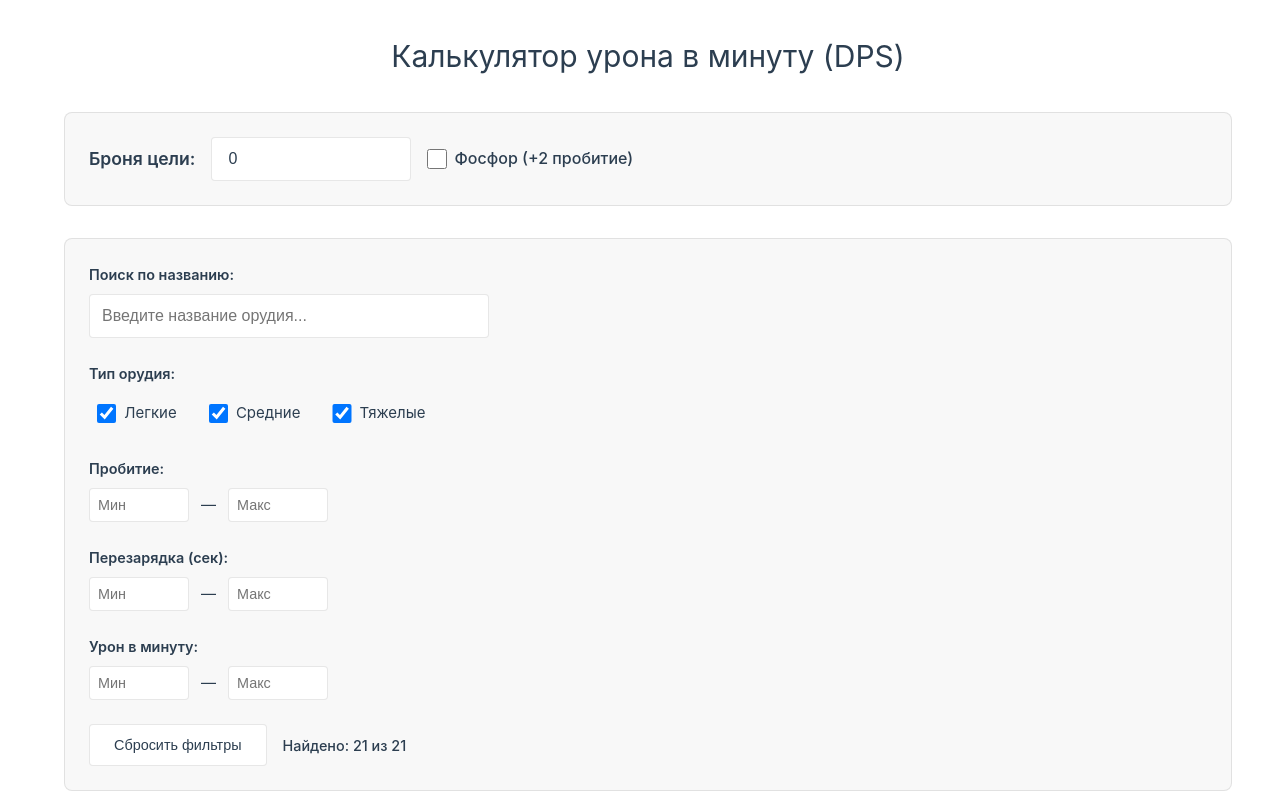
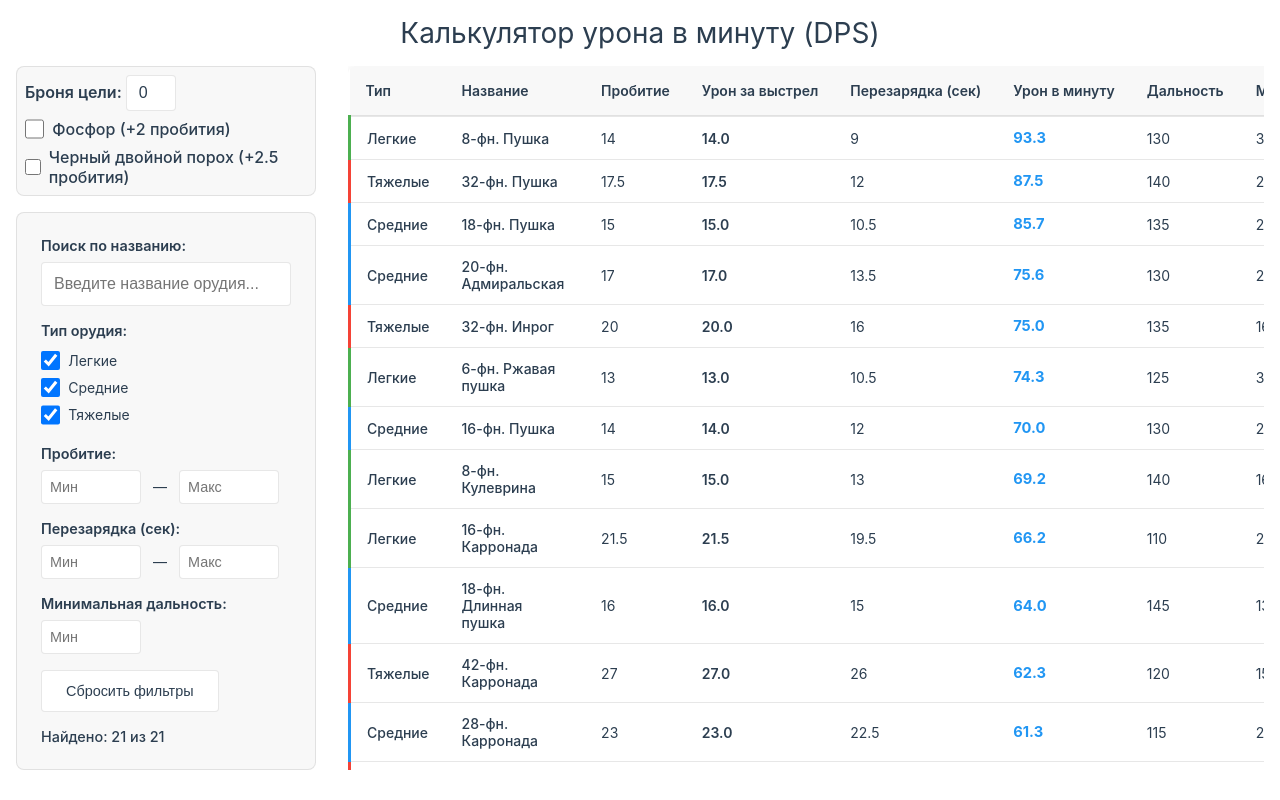
Before and after one commit to Fr1gate/wosb-cannons, a Vue app: page / in a window 1280 px wide. Shown: the top 800 px of the page. Built offline with nearby package versions, Linux system fonts and the light colour scheme.

Commit message:
new design, filter for range, double black powder checkbox

```diff
--- a/src/App.vue
+++ b/src/App.vue
@@ -34,50 +34,8 @@ const currentComponent = computed(() => {
 
 <style lang="scss" scoped>
 .app {
-  min-height: 100vh;
+  // min-height: 100vh;
   background: var(--color-background);
-}
-
-.navigation {
-  display: flex;
-  gap: 0.5rem;
-  padding: 1rem 2rem;
-  background: var(--color-background-soft);
-  border-bottom: 1px solid var(--color-border);
-  flex-wrap: wrap;
-
-  .nav-button {
-    padding: 0.75rem 1.5rem;
-    background: var(--color-background);
-    border: 1px solid var(--color-border);
-    border-radius: 4px;
-    color: var(--color-text);
-    cursor: pointer;
-    font-size: 1rem;
-    transition: all 0.2s;
-    font-weight: 500;
-
-    &:hover {
-      background: var(--color-background-mute);
-      border-color: var(--color-border-hover);
-    }
-
-    &.active {
-      background: var(--color-heading);
-      color: var(--color-background);
-      border-color: var(--color-heading);
-    }
-  }
-}
-
-@media (max-width: 768px) {
-  .navigation {
-    padding: 1rem;
-
-    .nav-button {
-      padding: 0.5rem 1rem;
-      font-size: 0.9rem;
-    }
-  }
+  width: 100%;
 }
 </style>
--- a/src/pages/DPSMeter.vue
+++ b/src/pages/DPSMeter.vue
@@ -1,8 +1,9 @@
 <template>
+  <h1>Калькулятор урона в минуту (DPS)</h1>
   <div class="dps-meter">
-    <h1>Калькулятор урона в минуту (DPS)</h1>
-
+    <div class="settings-block">
       <div class="armor-input-section">
+        <div>
           <label for="armor-input" class="armor-label"> Броня цели: </label>
           <input
             id="armor-input"
@@ -13,20 +14,28 @@
             placeholder="Введите броню цели"
             class="armor-input"
           />
+        </div>
+        <div>
           <label class="phosphorus-checkbox-label">
             <input
               v-model="isPhosphorusActive"
               type="checkbox"
               class="phosphorus-checkbox"
             />
-        <span>Фосфор (+2 пробитие)</span>
+            <span>Фосфор (+2 пробития)</span>
           </label>
         </div>
-
-    <div
-      v-if="targetArmor !== null && targetArmor >= 0"
-      class="results-section"
-    >
+        <div>
+          <label class="phosphorus-checkbox-label">
+            <input
+              v-model="isBlackPowderActive"
+              type="checkbox"
+              class="phosphorus-checkbox"
+            />
+            <span>Черный двойной порох (+2.5 пробития)</span>
+          </label>
+        </div>
+      </div>
       <div class="filters">
         <div class="filter-group">
           <label class="filter-label">Поиск по названию:</label>
@@ -96,19 +105,13 @@
         </div>
 
         <div class="filter-group">
-          <label class="filter-label">Урон в минуту:</label>
+          <label class="filter-label">Минимальная дальность:</label>
           <div class="range-inputs">
             <input
-              v-model.number="dpsMin"
+              v-model.number="rangeMin"
               type="number"
               placeholder="Мин"
-              class="range-input"
-            />
-            <span>—</span>
-            <input
-              v-model.number="dpsMax"
-              type="number"
-              placeholder="Макс"
+              step="10"
               class="range-input"
             />
           </div>
@@ -123,7 +126,9 @@
           </span>
         </div>
       </div>
+    </div>
 
+    <div class="results-section">
       <div v-if="filteredDpsData.length === 0" class="no-results">
         Нет результатов, соответствующих фильтрам
       </div>
@@ -173,10 +178,6 @@
         </table>
       </div>
     </div>
-
-    <div v-else class="placeholder">
-      Введите броню цели для расчета урона в минуту
-    </div>
   </div>
 </template>
 
@@ -186,6 +187,7 @@ import { cannons } from "../const/cannons.js";
 
 const targetArmor = ref(0);
 const isPhosphorusActive = ref(false);
+const isBlackPowderActive = ref(false);
 const searchQuery = ref("");
 const selectedTypes = ref(["light", "medium", "heavy", "special", "mortar"]);
 const penetrationMin = ref(null);
@@ -194,6 +196,7 @@ const reloadMin = ref(null);
 const reloadMax = ref(null);
 const dpsMin = ref(null);
 const dpsMax = ref(null);
+const rangeMin = ref(null);
 
 const availableTypes = [
   { value: "light", label: "Легкие" },
@@ -240,7 +243,13 @@ const getEffectivePenetration = (penetration) => {
     return null;
   }
   // Add +2 penetration if фосфор is active
-  return isPhosphorusActive.value ? penetration + 2 : penetration;
+  if (isPhosphorusActive.value) {
+    penetration = penetration + 2;
+  }
+  if (isBlackPowderActive.value) {
+    penetration = penetration + 2.5;
+  }
+  return penetration;
 };
 
 const calculateDamagePerShot = (penetration) => {
@@ -351,6 +360,11 @@ const filteredDpsData = computed(() => {
       return false;
     }
 
+    // filter by range
+    if (rangeMin.value !== null && item.cannon.range < rangeMin.value) {
+      return false;
+    }
+
     return true;
   });
 });
@@ -364,25 +378,46 @@ const resetFilters = () => {
   reloadMax.value = null;
   dpsMin.value = null;
   dpsMax.value = null;
+  rangeMin.value = null;
 };
 </script>
 
 <style lang="scss" scoped>
-.dps-meter {
-  padding: 2rem;
+// delete arrows
+/* Chrome, Safari, Edge, Opera */
+input::-webkit-outer-spin-button,
+input::-webkit-inner-spin-button {
+  -webkit-appearance: none;
+  margin: 0;
+}
+
+/* Firefox */
+input[type="number"] {
+  -moz-appearance: textfield;
+}
 
 h1 {
   color: var(--color-heading);
-    margin-bottom: 2rem;
+  margin-block: 1rem;
   text-align: center;
+}
+
+.dps-meter {
+  padding-inline: 1rem;
+  display: flex;
+  gap: 2rem;
+
+  .settings-block {
+    display: flex;
+    flex-direction: column;
   }
 
   .armor-input-section {
     display: flex;
-    align-items: center;
-    gap: 1rem;
-    margin-bottom: 2rem;
-    padding: 1.5rem;
+    flex-direction: column;
+    gap: 0.5rem;
+    margin-bottom: 1rem;
+    padding: 0.5rem;
     background: var(--color-background-soft);
     border-radius: 8px;
     border: 1px solid var(--color-border);
@@ -390,18 +425,18 @@ const resetFilters = () => {
     .armor-label {
       font-weight: 600;
       color: var(--color-heading);
-      font-size: 1.1rem;
+      font-size: 1rem;
       white-space: nowrap;
     }
 
     .armor-input {
-      padding: 0.75rem 1rem;
+      padding: 0.5rem 0.75rem;
       border: 1px solid var(--color-border);
       border-radius: 4px;
       background: var(--color-background);
       color: var(--color-text);
       font-size: 1rem;
-      width: 200px;
+      width: 50px;
       transition: border-color 0.2s;
 
       &:focus {
@@ -430,8 +465,6 @@ const resetFilters = () => {
       }
     }
   }
-
-  .results-section {
   .filters {
     background: var(--color-background-soft);
     padding: 1.5rem;
@@ -440,7 +473,7 @@ const resetFilters = () => {
     border: 1px solid var(--color-border);
 
     .filter-group {
-        margin-bottom: 1.5rem;
+      margin-bottom: 1rem;
 
       &:last-child {
         margin-bottom: 0;
@@ -459,7 +492,7 @@ const resetFilters = () => {
       }
 
       .search-input {
-          width: 100%;
+        width: 250px;
         max-width: 400px;
         padding: 0.75rem;
         border: 1px solid var(--color-border);
@@ -477,15 +510,15 @@ const resetFilters = () => {
 
       .type-filters {
         display: flex;
+        flex-direction: column;
         flex-wrap: wrap;
-          gap: 1rem;
 
         .type-filter-label {
           display: flex;
           align-items: center;
           gap: 0.5rem;
+          padding-block: 0.25rem;
           cursor: pointer;
-            padding: 0.5rem;
           border-radius: 4px;
           transition: background-color 0.2s;
 
@@ -560,6 +593,11 @@ const resetFilters = () => {
       }
     }
   }
+
+  .results-section {
+    max-height: calc(100vh - 6rem);
+    flex-grow: 1;
+    overflow: auto;
 
     .no-results {
       text-align: center;
--- a/src/styles/base.scss
+++ b/src/styles/base.scss
@@ -50,22 +50,21 @@
   }
 }
 
-*,
-*::before,
-*::after {
+* {
   box-sizing: border-box;
   margin: 0;
   font-weight: normal;
+
+  // scroll
+  scrollbar-width: thin;
+}
+*::-webkit-scrollbar-track {
+  background: var(--color-background);
 }
 
 body {
-  min-height: 100vh;
   color: var(--color-text);
   background: var(--color-background);
-  transition:
-    color 0.5s,
-    background-color 0.5s;
-  line-height: 1.6;
   font-family:
     Inter,
     -apple-system,
@@ -79,7 +78,7 @@ body {
     'Droid Sans',
     'Helvetica Neue',
     sans-serif;
-  font-size: 15px;
+  font-size: 14px;
   text-rendering: optimizeLegibility;
   -webkit-font-smoothing: antialiased;
   -moz-osx-font-smoothing: grayscale;
--- a/src/styles/main.scss
+++ b/src/styles/main.scss
@@ -1,35 +1 @@
-@import './base.scss';
-
-#app {
-  max-width: 1280px;
-  margin: 0 auto;
-  padding: 2rem;
-  font-weight: normal;
-}
-
-a,
-.green {
-  text-decoration: none;
-  color: hsla(160, 100%, 37%, 1);
-  transition: 0.4s;
-  padding: 3px;
-}
-
-@media (hover: hover) {
-  a:hover {
-    background-color: hsla(160, 100%, 37%, 0.2);
-  }
-}
-
-@media (min-width: 1024px) {
-  body {
-    display: flex;
-    place-items: center;
-  }
-
-  #app {
-    display: grid;
-    grid-template-columns: 1fr 1fr;
-    padding: 0 2rem;
-  }
-}
+@use './base.scss';
```
Lines whose indentation alone changed are shown as unchanged.
